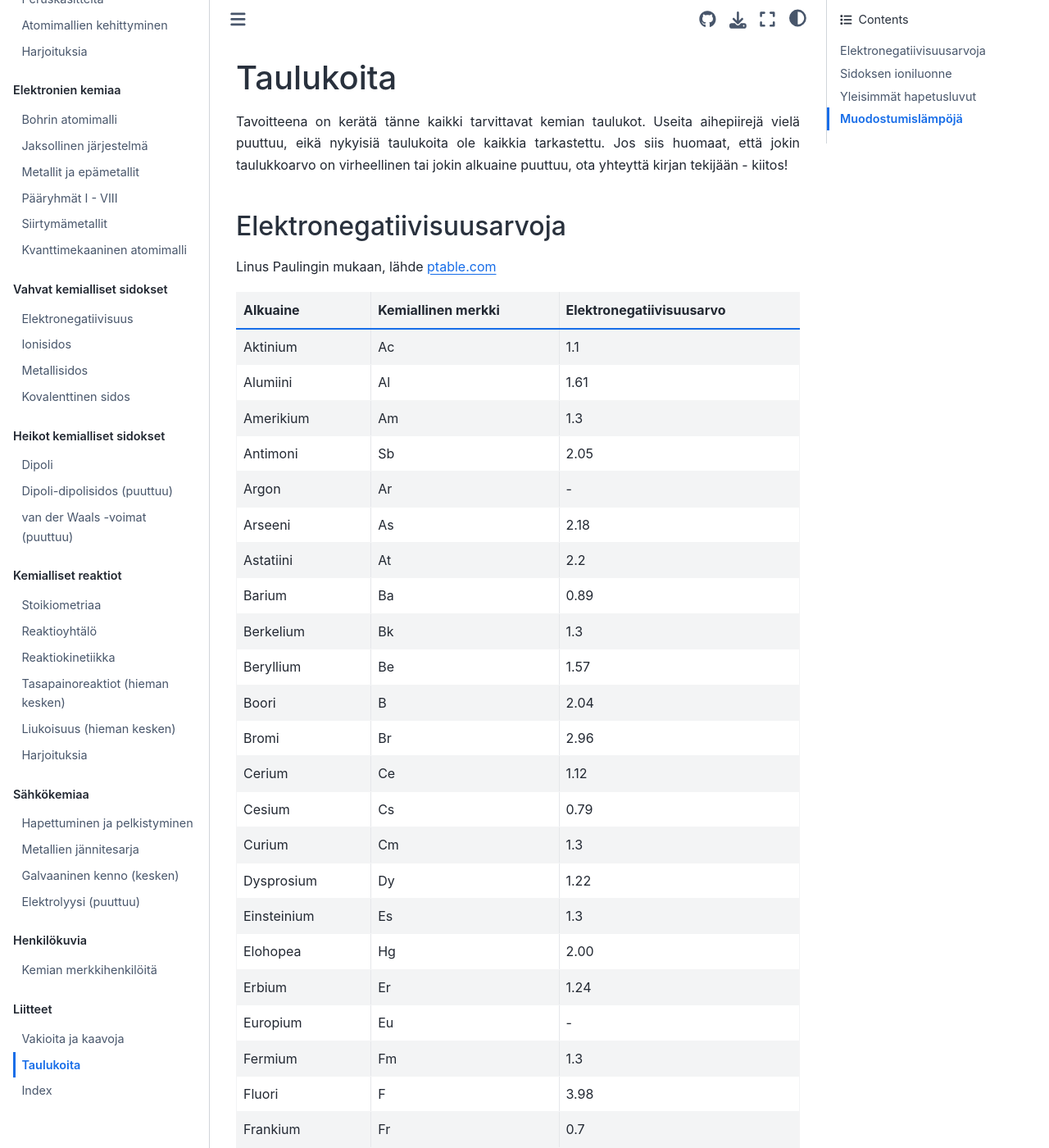
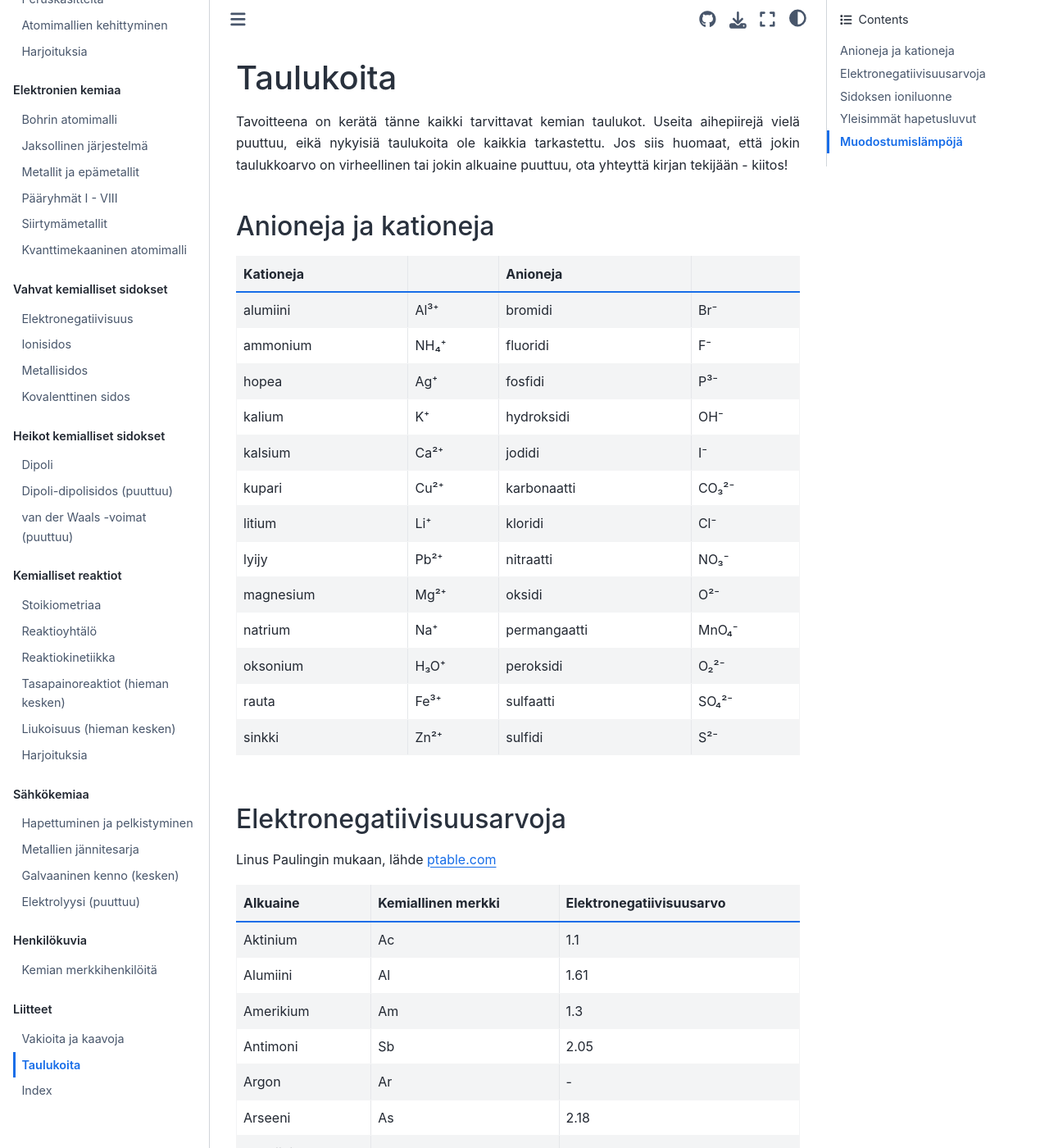
Before and after one commit to luma-lapinamk/miika-kemia, a Jupyter Book: the page built from notebooks/taulukoita.md, in a window 1280 px wide and 1400 px high. Shown: the whole window at 82% size. Built offline with Jupyter Book 1.0.4 settings and Sphinx 7.4.7 and the Sphinx Book theme 1.1.4, drawn with Linux system fonts in a browser that asks for light colours.

Commit message:
Lisätty taulukko "Anioneja ja kationeja"

```diff
--- a/notebooks/taulukoita.md
+++ b/notebooks/taulukoita.md
@@ -1,6 +1,24 @@
 # Taulukoita
 
 Tavoitteena on kerätä tänne kaikki tarvittavat kemian taulukot. Useita aihepiirejä vielä puuttuu, eikä nykyisiä taulukoita ole kaikkia tarkastettu. Jos siis huomaat, että jokin taulukkoarvo on virheellinen tai jokin alkuaine puuttuu, ota yhteyttä kirjan tekijään - kiitos!
+
+## Anioneja ja kationeja
+
+| Kationeja   |            | Anioneja     |        |
+|-------------|------------|--------------|--------|
+| alumiini    | Al³⁺       | bromidi      | Br⁻    |
+| ammonium    | NH₄⁺       | fluoridi     | F⁻     |
+| hopea       | Ag⁺        | fosfidi      | P³⁻    |
+| kalium      | K⁺         | hydroksidi   | OH⁻    |
+| kalsium     | Ca²⁺       | jodidi       | I⁻     |
+| kupari      | Cu²⁺       | karbonaatti  | CO₃²⁻  |
+| litium      | Li⁺        | kloridi      | Cl⁻    |
+| lyijy       | Pb²⁺       | nitraatti    | NO₃⁻   |
+| magnesium   | Mg²⁺       | oksidi       | O²⁻    |
+| natrium     | Na⁺        | permangaatti | MnO₄⁻  |
+| oksonium    | H₃O⁺       | peroksidi    | O₂²⁻   |
+| rauta       | Fe³⁺       | sulfaatti    | SO₄²⁻  |
+| sinkki      | Zn²⁺       | sulfidi      | S²⁻    |
 
 ## {index}`Elektronegatiivisuusarvoja`
 Linus Paulingin mukaan, lähde <a href="https://ptable.com/#Ominaisuudet/Elektronegatiivisuus" target="_blank">ptable.com</a>
@@ -104,8 +122,6 @@ Linus Paulingin mukaan, lähde <a href="https://ptable.com/#Ominaisuudet/Elektro
 | Volframi | W                  | 2.36                    |
 | Yttrium  | Y                  | 1.22                    |
 | Zirkonium| Zr                 | 1.33                    |
-
-
 
 ## {index}`Sidoksen ioniluonne`
 Jos sidoksen muodostumiseen osallistuvien atomien elektronegatiivisuusero on 1,7 tai enemmän, sidos tulkitaan ionisidokseksi.
```
